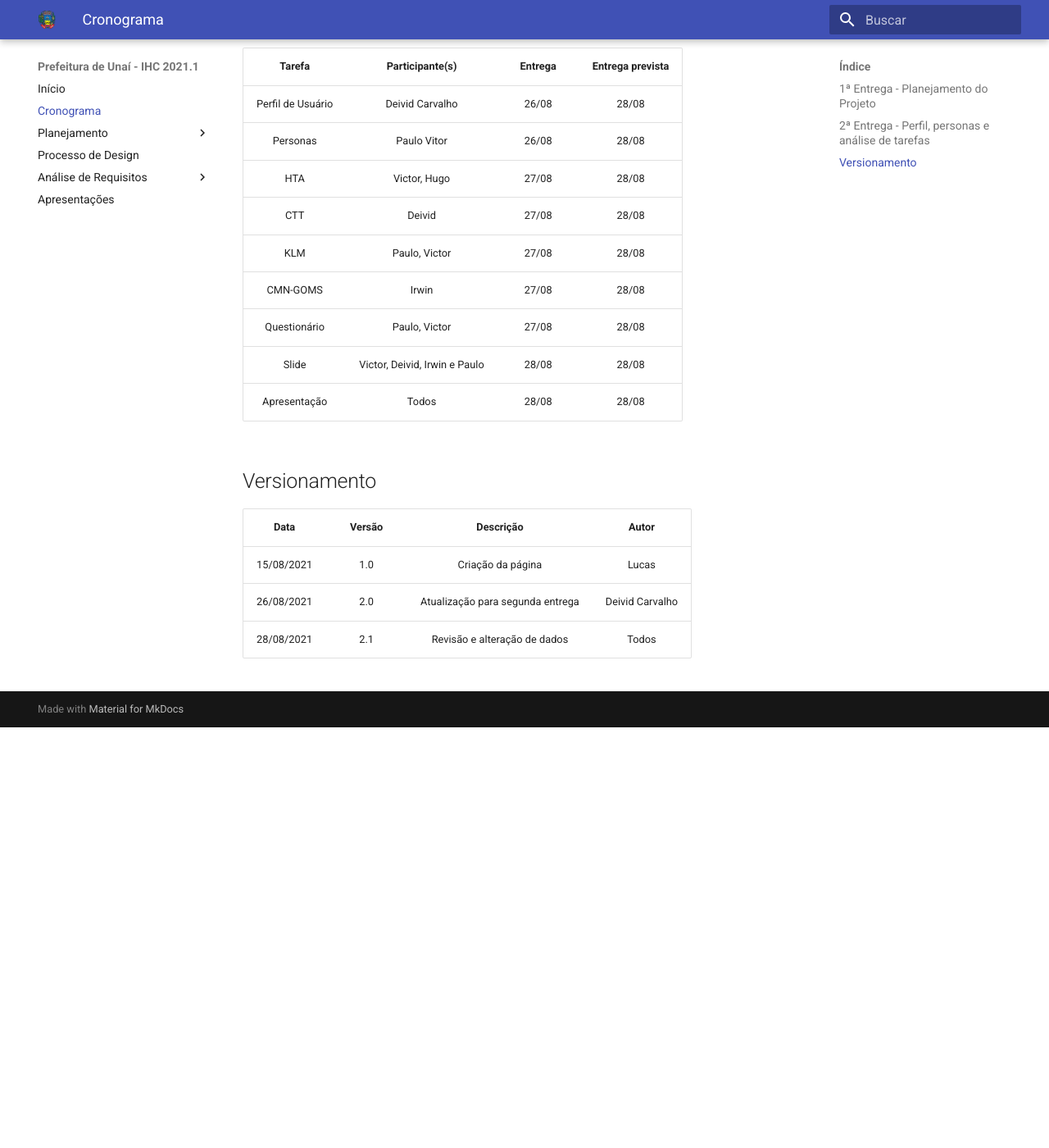
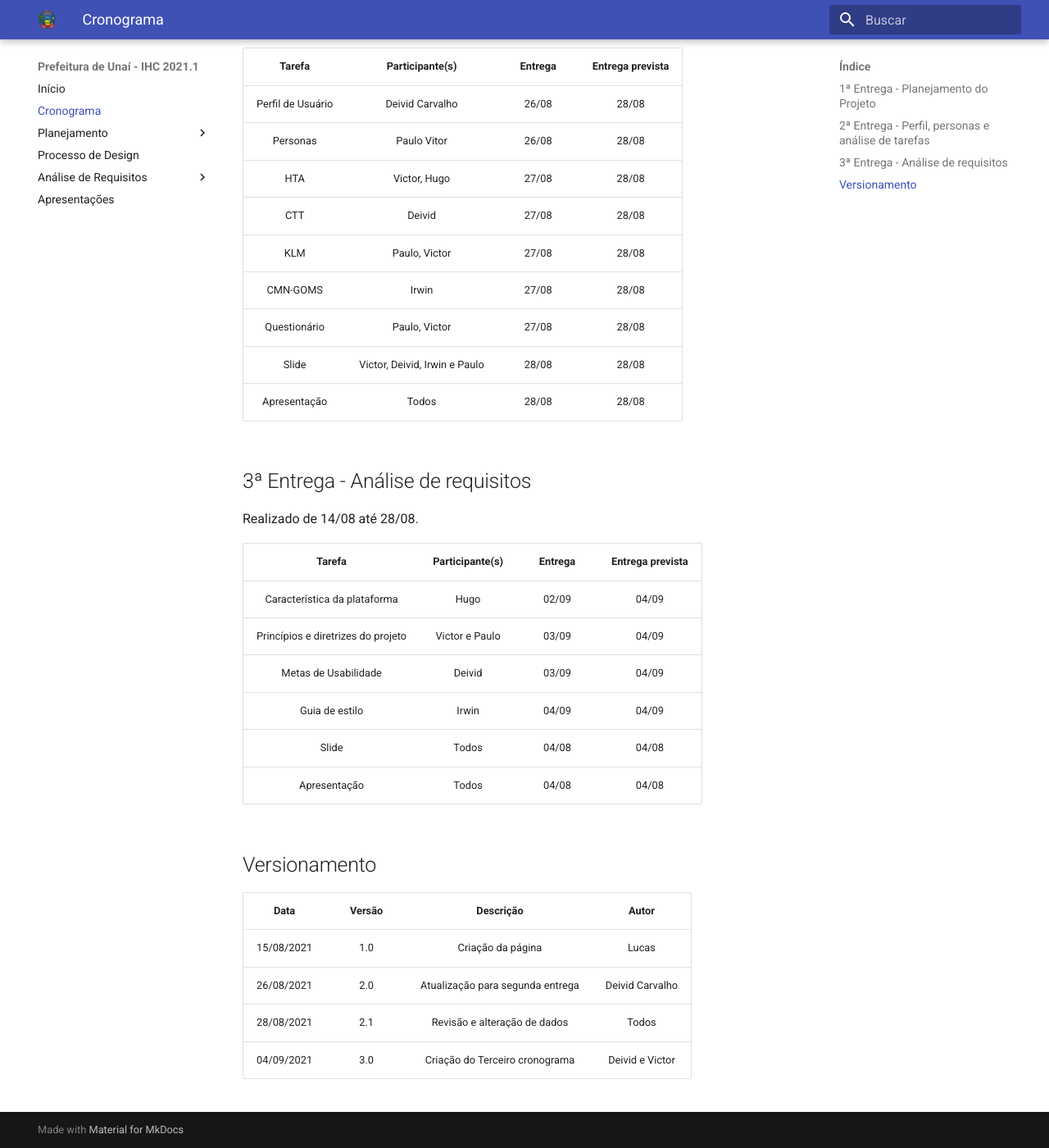
Before and after one commit to Interacao-Humano-Computador/2021.1-Prefeitura-Unai, an MkDocs documentation site: the page built from docs/cronograma.md, in a window 1280 px wide and 1400 px high, scrolled down 636 px. Shown: the whole window at 82% size. Built offline with MkDocs 1.6.1 and Material for MkDocs 9.7.7, drawn with Linux system fonts in a browser that asks for light colours; before the commit the page ends 1523 px from its top, so only the background shows below that.

Commit message:
Adicionando cronograma

```diff
--- a/docs/cronograma.md
+++ b/docs/cronograma.md
@@ -27,9 +27,24 @@
 |Slide| Victor, Deivid, Irwin e Paulo | 28/08 | 28/08  |
 |Apresentação| Todos | 28/08 | 28/08  |
 
+
+## 3ª Entrega - Análise de requisitos
+
+<p align = "justify">Realizado de 14/08 até 28/08.</p>
+
+|             Tarefa              |     Participante(s)       |Entrega|Entrega prevista|
+|:-------------------------------:|:-------------------------:|:-----:|:--------------:|
+|          Característica da plataforma           |     Hugo        | 02/09 |     04/09|      |
+|           Princípios e diretrizes do projeto          |         Victor e Paulo       | 03/09 |     04/09      |
+| Metas de Usabilidade | Deivid | 03/09 | 04/09  |
+| Guia de estilo | Irwin | 04/09 | 04/09  |
+|Slide| Todos | 04/08 | 04/08  |
+|Apresentação| Todos | 04/08 | 04/08  |
+
 ## Versionamento
 | Data |Versão|         Descrição          |       Autor      |
 |:----:|:----:|:--------------------------:|:----------------:|
 | 15/08/2021 |  1.0 | Criação da página     | Lucas |
 | 26/08/2021 |  2.0 | Atualização para segunda entrega   | Deivid Carvalho |
 | 28/08/2021 |  2.1 | Revisão e alteração de dados  | Todos |
+| 04/09/2021 |  3.0 | Criação do Terceiro cronograma | Deivid e Victor |
```
